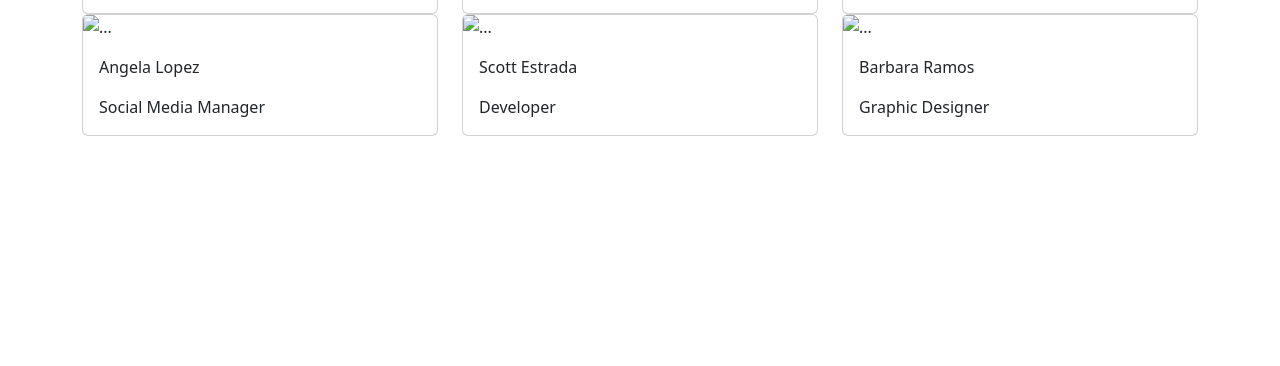
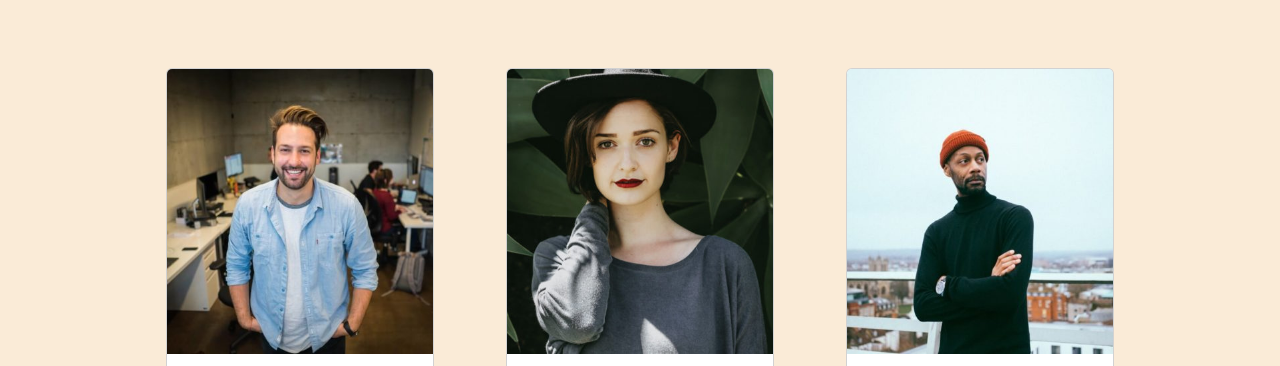
Before and after one commit to francescogentile25/js-our-team, a plain HTML site: page extra/index.html in a window 1280 px wide. Shown: the part 108-474 px from the top of the page. Drawn offline with nearby package versions, Linux system fonts and the light colour scheme.

Commit message:
STYLE added to page ex finito

```diff
--- a/extra/css/style.css
+++ b/extra/css/style.css
@@ -0,0 +1,3 @@
+body{
+    background-color: antiquewhite;
+}
--- a/extra/index.html
+++ b/extra/index.html
@@ -10,7 +10,12 @@
 </head>
 <body>
     <div class="container">
-        <div class="row"></div>
+        <h1 class="text-center">Our team </h1>
+        <p class="text-center">
+            Lorem ipsum dolor sit amet consectetur adipisicing elit. Exercitationem pariatur recusandae
+            repellat aut non, necessitatibus, amet alias, dicta magni est magnam corrupti.
+        </p>
+        <div class="row m-5"></div>
     <script src="js/team.js"></script>
 </body>
 </html>
--- a/extra/js/team.js
+++ b/extra/js/team.js
@@ -2,32 +2,32 @@ const team =[
     {
         name: 'Wayne Barnett',
         job: 'Founder & CEO',
-        image :'wayne-barnett-founder-ceo.jpg'
+        image :'./img/wayne-barnett-founder-ceo.jpg'
     },
     {
         name: 'Angela Caroll',
         job: 'Chief Editor',
-        image :'angela-caroll-chief-editor.jpg'
+        image :'./img/angela-caroll-chief-editor.jpg'
     },
     {
         name: 'Walter Gordon',
         job: 'Office Manager',
-        image :'walter-gordon-office-manager.jpg'
+        image :'./img/walter-gordon-office-manager.jpg'
     },
     {
         name: 'Angela Lopez',
         job: 'Social Media Manager',
-        image :'angela-lopez-social-media-manager.jpg'
+        image :'./img/angela-lopez-social-media-manager.jpg'
     },
     {
         name: 'Scott Estrada',
         job: 'Developer',
-        image :'scott-estrada-developer.jpg'
+        image :'./img/scott-estrada-developer.jpg'
     },
     {
         name: 'Barbara Ramos',
         job: 'Graphic Designer',
-        image :'barbara-ramos-graphic-designer.jpg'
+        image :'./img/barbara-ramos-graphic-designer.jpg'
     },
 ]
 // MILESTONE 1:
@@ -53,11 +53,11 @@ for (let i = 0; i < team.length; i++) {
 	console.log(name, job, image)
     const card = `
     <div class="col-4 ">
-    <div class="card">
-        <img src="..." class="card-img-top" alt="...">
-        <div class="card-body">
-            <p class="card-text"> ${name}</p>
-            <p class="card-text"> ${job}</p>
+    <div class="card m-4">
+        <img src="${image}" class="card-img-top" alt="...">
+        <div class="card-body text-center">
+            <p class="card-text fs-2 fw-bold "> ${name}</p>
+            <p class="card-text  fs-4 fst-italic"> ${job}</p>
         </div>
     </div>
 </div>
```
